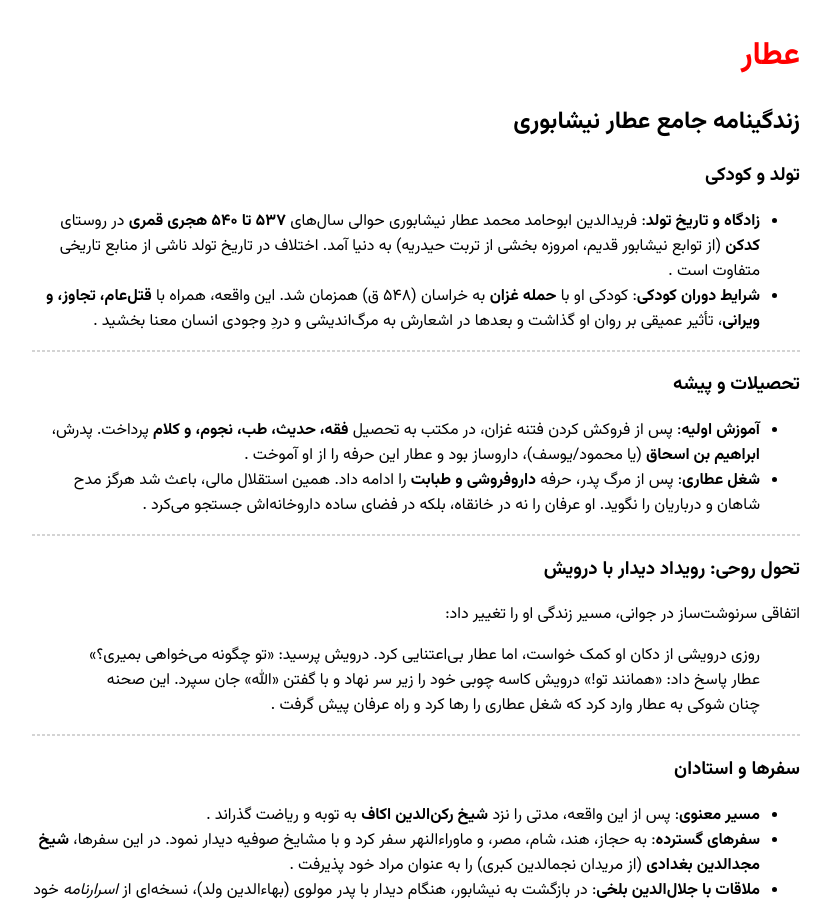
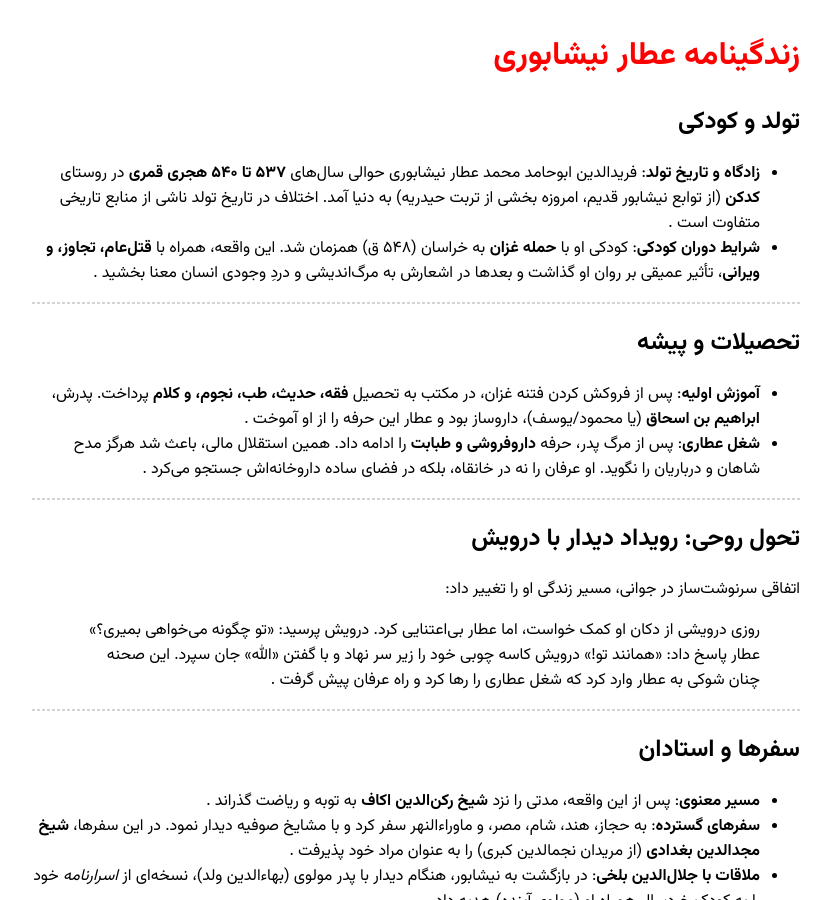
Before and after one commit to darkblog/darkblog.github.io, a Jekyll site: the page built from _posts/2025-7-3-46.md, in a window 1280 px wide and 900 px high. Shown: the whole window, without its empty margins (224-1055 px from the left). Built offline with Jekyll 4.4.1, drawn with Linux system fonts in a browser that asks for light colours.

Commit message:
Update 2025-7-3-46.md

```diff
--- a/_posts/2025-7-3-46.md
+++ b/_posts/2025-7-3-46.md
@@ -1,36 +1,34 @@
 ---
 layout: post
-title: عطار
+title: زندگینامه عطار نیشابوری
 ---
 
-## زندگینامه جامع عطار نیشابوری
-
-### **تولد و کودکی**
+## **تولد و کودکی**
 - **زادگاه و تاریخ تولد**: فریدالدین ابوحامد محمد عطار نیشابوری حوالی سال‌های **۵۳۷ تا ۵۴۰ هجری قمری** در روستای **کدکن** (از توابع نیشابور قدیم، امروزه بخشی از تربت حیدریه) به دنیا آمد. اختلاف در تاریخ تولد ناشی از منابع تاریخی متفاوت است .
 - **شرایط دوران کودکی**: کودکی او با **حمله غزان** به خراسان (۵۴۸ ق) همزمان شد. این واقعه، همراه با **قتل‌عام، تجاوز، و ویرانی**، تأثیر عمیقی بر روان او گذاشت و بعدها در اشعارش به مرگ‌اندیشی و دردِ وجودی انسان معنا بخشید .
 
 ---
 
-### **تحصیلات و پیشه**
+## **تحصیلات و پیشه**
 - **آموزش اولیه**: پس از فروکش کردن فتنه غزان، در مکتب به تحصیل **فقه، حدیث، طب، نجوم، و کلام** پرداخت. پدرش، **ابراهیم بن اسحاق** (یا محمود/یوسف)، داروساز بود و عطار این حرفه را از او آموخت .
 - **شغل عطاری**: پس از مرگ پدر، حرفه **داروفروشی و طبابت** را ادامه داد. همین استقلال مالی، باعث شد هرگز مدح شاهان و درباریان را نگوید. او عرفان را نه در خانقاه، بلکه در فضای ساده داروخانه‌اش جستجو می‌کرد .
 
 ---
 
-### **تحول روحی: رویداد دیدار با درویش**
+## **تحول روحی: رویداد دیدار با درویش**
 اتفاقی سرنوشت‌ساز در جوانی، مسیر زندگی او را تغییر داد:
 > روزی درویشی از دکان او کمک خواست، اما عطار بی‌اعتنایی کرد. درویش پرسید: «تو چگونه می‌خواهی بمیری؟» عطار پاسخ داد: «همانند تو!» درویش کاسه چوبی خود را زیر سر نهاد و با گفتن «الله» جان سپرد. این صحنه چنان شوکی به عطار وارد کرد که شغل عطاری را رها کرد و راه عرفان پیش گرفت .
 
 ---
 
-### **سفرها و استادان**
+## **سفرها و استادان**
 - **مسیر معنوی**: پس از این واقعه، مدتی را نزد **شیخ رکن‌الدین اکاف** به توبه و ریاضت گذراند .
 - **سفرهای گسترده**: به حجاز، هند، شام، مصر، و ماوراءالنهر سفر کرد و با مشایخ صوفیه دیدار نمود. در این سفرها، **شیخ مجدالدین بغدادی** (از مریدان نجمالدین کبری) را به عنوان مراد خود پذیرفت .
 - **ملاقات با جلال‌الدین بلخی**: در بازگشت به نیشابور، هنگام دیدار با پدر مولوی (بهاءالدین ولد)، نسخه‌ای از *اسرارنامه* خود را به کودک خردسالِ همراه او (مولوی آینده) هدیه داد .
 
 ---
 
-### **آثار ماندگار**
+## **آثار ماندگار**
 عطار از پرکارترین شاعران ایرانی است، اما تنها ۷ اثر اصلی او اصالت قطعی دارند:
 
 | عنوان اثر        | نوع       | ویژگی‌های محتوایی                     |
@@ -47,7 +45,7 @@ title: عطار
 
 ---
 
-### **سبک شعری و ویژگی‌های ادبی**
+## **سبک شعری و ویژگی‌های ادبی**
 - **زبان ساده و بی‌پیرایه**: اشعار او برای عموم مردم قابل درک بود و از صنایع ادبی پیچیده پرهیز می‌کرد .
 - **تمثیل و داستان‌پردازی**: استفاده از حکایات برای انتقال مفاهیم عرفانی (مانند داستان شیخ صنعان در منطق‌الطیر) .
 - **تأثیر بر شاعران پسین**: مولانا او را «روح» خواند و خود را «غلام شیخ عطار» نامید. همچنین محمود شبستری سرود:
@@ -56,7 +54,7 @@ title: عطار
 
 ---
 
-### **مذهب: سنی یا شیعه؟**
+## **مذهب: سنی یا شیعه؟**
 - **اختلاف نظرها**: برخی اشعارش در مدح خلفای راشدین و ابوحنیفه، نشان‌دهنده گرایش سنی است .
 - **ارادت به اهل بیت**: ابیات فراوانی در فضیلت امام علی(ع)، امام حسن(ع)، و امام حسین(ع) دارد، از جمله:
   > *نور چشم مصطفی و مرتضی*
@@ -65,7 +63,7 @@ title: عطار
 
 ---
 
-### **مرگ تراژیک و آرامگاه**
+## **مرگ تراژیک و آرامگاه**
 - **شهادت در حمله مغول**: در سال **۶۱۸ ق** (همزمان با حمله چنگیز)، هنگام فرار از نیشابور، توسط سرباز مغول در نزدیکی دروازه شهر کشته شد. روایت است که پیش از مرگ، با خون خود بر دیوار رباعی نوشت:
   > *در کوی تو رسم سرفرازی این است*
   > *مستان تو را کمینه بازی این است* .
@@ -74,7 +72,7 @@ title: عطار
 
 ---
 
-### **میراث فرهنگی**
+## **میراث فرهنگی**
 عطار با ترکیب **سادگی بیان** و **عمق عرفانی**، تصوف را از انحصار خواص خارج کرد. **منطق‌الطیر** او الهام‌بخش اندیشمندان جهانی از جمله **گوستاو یونگ** بوده است. به قول مولانا:
 > *هفت شهر عشق را عطار گشت*
 > *ما هنوز اندر خم یک کوچهایم* .
```
